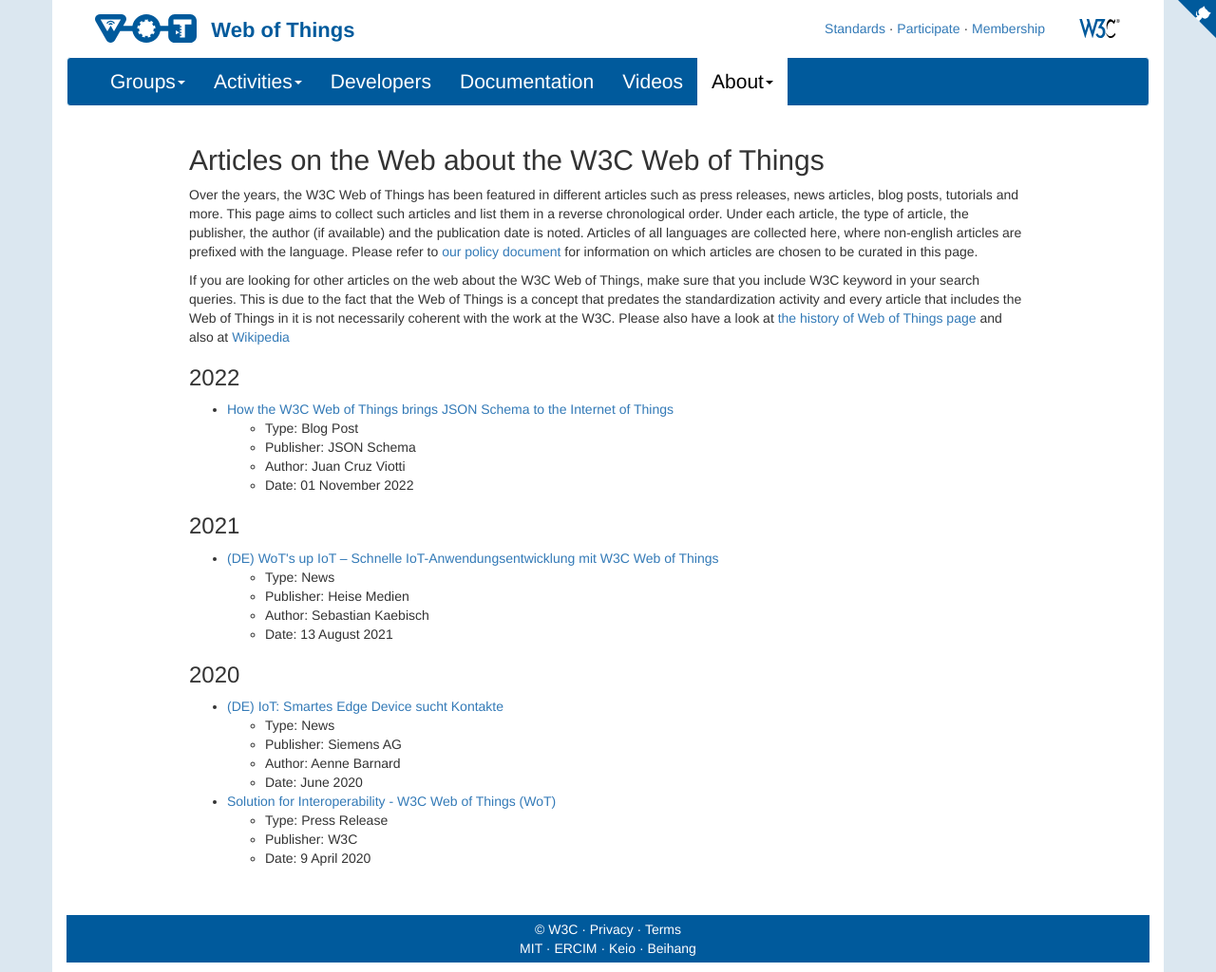
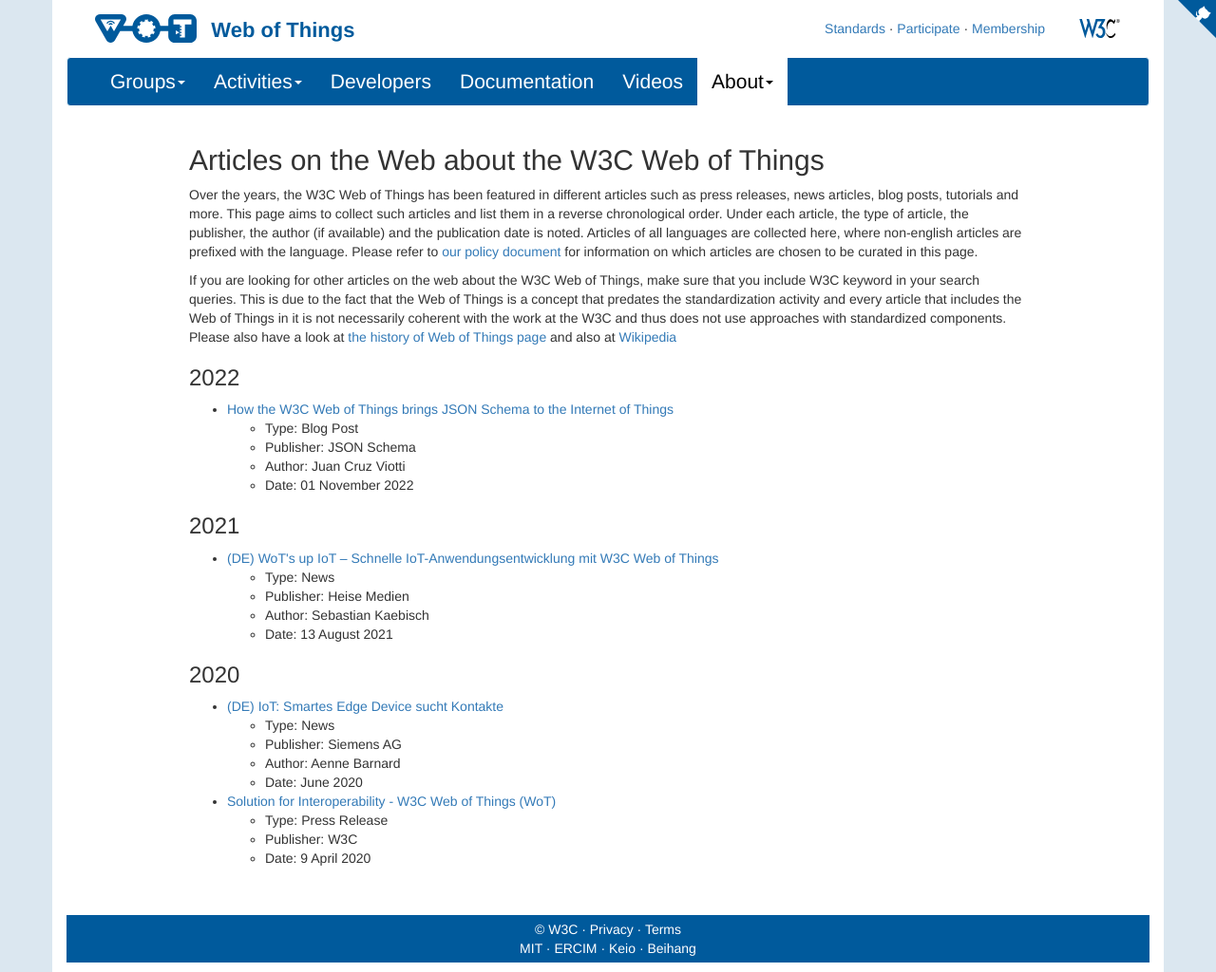
Before and after one commit to w3c/wot-marketing, a Jekyll site: the page built from docs/about/articles/index.html, in a window 1280 px wide. Shown: the whole page at 95% size. Built offline with Jekyll 4.4.1, drawn with Linux system fonts in a browser that asks for light colours; nearby versions of some CDN libraries; comment, search, counter and statistics services are not loaded.

Commit message:
add mention of not standardized

```diff
--- a/docs/about/articles/index.html
+++ b/docs/about/articles/index.html
@@ -27,7 +27,7 @@
 		If you are looking for other articles on the web about the W3C Web of Things, make sure that you include W3C
 		keyword in your search queries.
 		This is due to the fact that the Web of Things is a concept that predates the standardization activity and
-		every article that includes the Web of Things in it is not necessarily coherent with the work at the W3C.
+		every article that includes the Web of Things in it is not necessarily coherent with the work at the W3C and thus does not use approaches with standardized components.
 		Please also have a look at <a href="../history">the history of Web of Things page</a> and also at
 		<a href="https://en.wikipedia.org/wiki/Web_of_Things" target="_blank">
 			Wikipedia</a>
```
